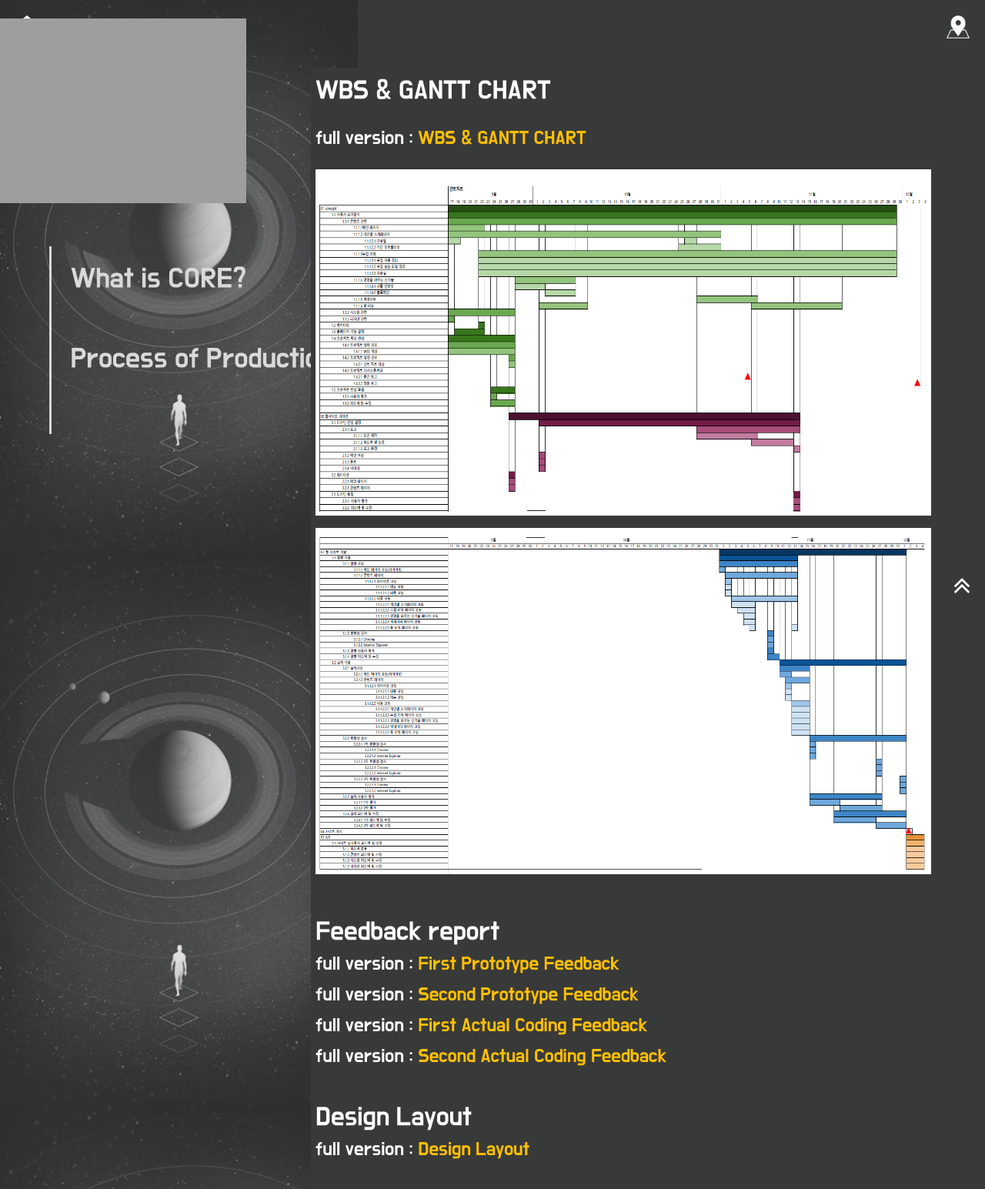
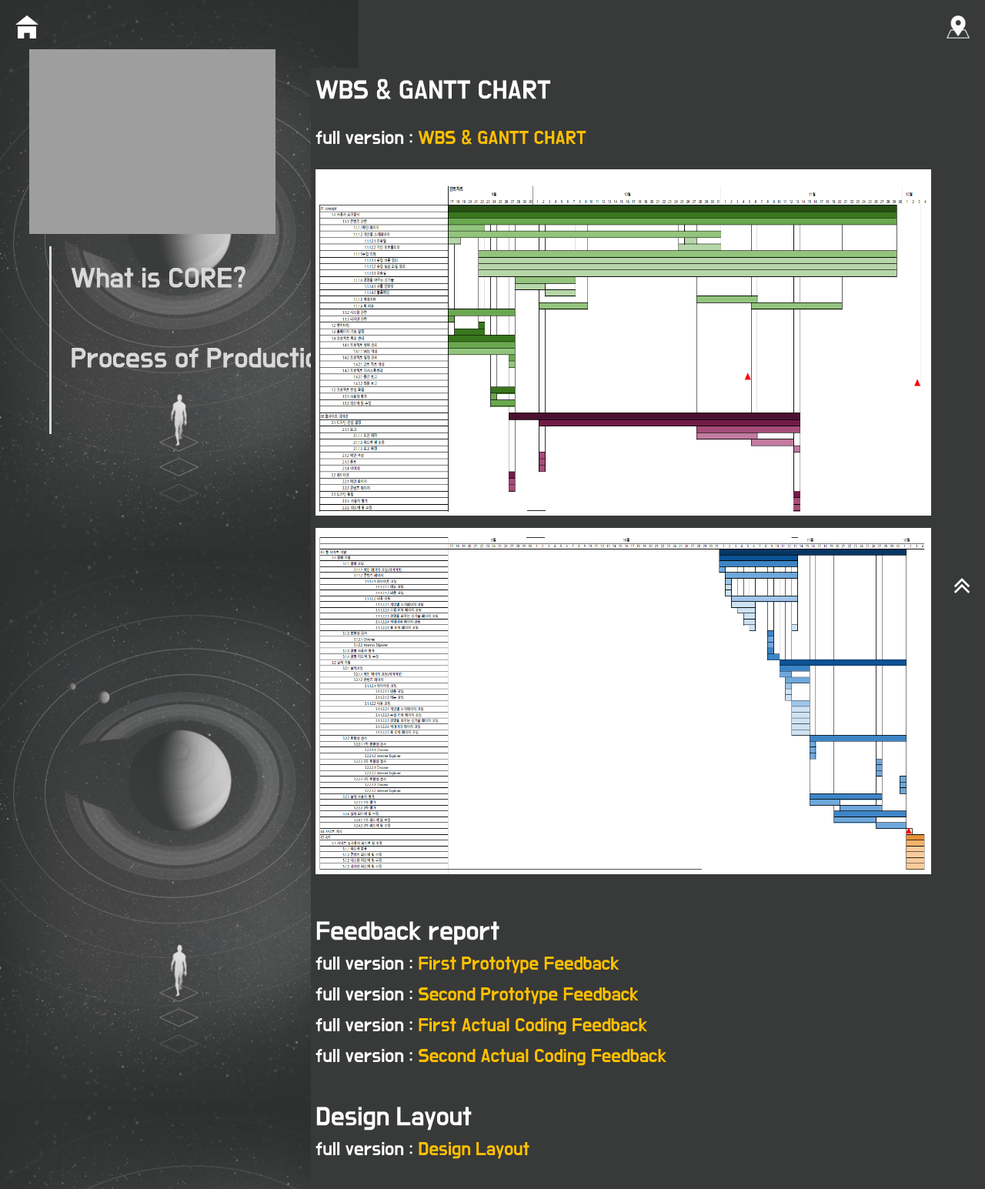
Before and after one commit to jiwon-kwak/boundless, a PHP site: page /introduction-process.html in a window 1280 px wide. Shown: the whole page at 77% size. Run offline with PHP 8.4, Linux system fonts and the light colour scheme; some web fonts are replaced; grey boxes are pictures that could not be loaded.

Commit message:
Update introduction.css

```diff
--- a/introduction.css
+++ b/introduction.css
@@ -32,8 +32,8 @@ right:20px;
 }
 .title{
 position:fixed;
-top:3%;
-left:0%;
+top:8%;
+left:3%;
 }
 .sub{
 font-size:30px;
```
